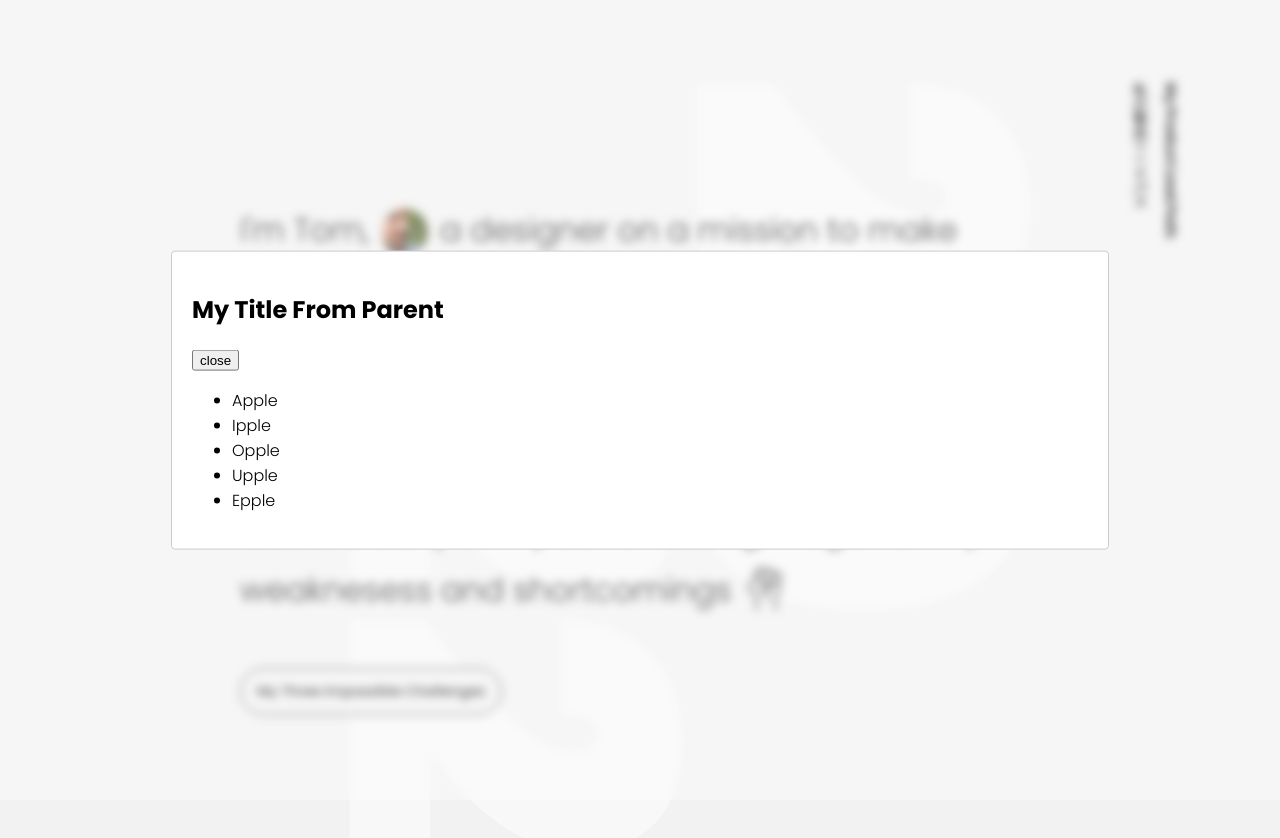
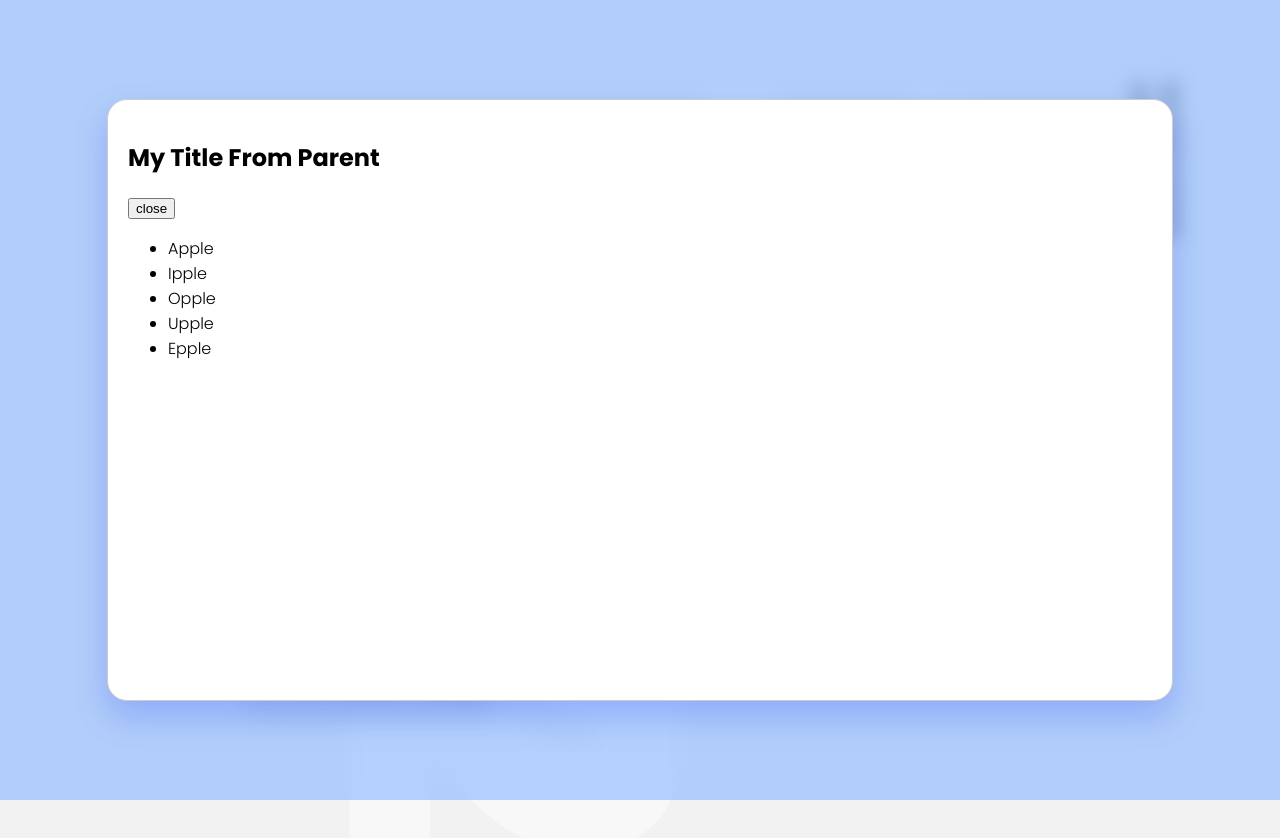
Before and after one commit to tombrewsviews/my-path, a React (Create React App) app: page / in a window 1280 px wide. Both pictures are taken after a click on the link 404 px from the left and 229 px from the top of the page. Shown: the top 838 px of the page. Built offline with nearby package versions, Linux system fonts and the light colour scheme.

Commit message:
base modal styling

```diff
--- a/src/components/modal.js
+++ b/src/components/modal.js
@@ -6,14 +6,17 @@ const customStyles = {
     top: "50%",
     left: "50%",
     right: "auto",
-    width: "70%",
     bottom: "auto",
-    marginRight: "-50%",
+    width: "80%",
+    height: "70%",
+    // marginRight: "-50%",
+    borderRadius: "20px",
     transform: "translate(-50%, -50%)",
+    boxShadow: "0px 16px 32px rgba(62,103,251,0.3)",
   },
   overlay: {
-    backdropFilter: "blur(5px)",
-    backgroundColor: "rgba(253,255,255,0.3)",
+    backdropFilter: "blur(10px)",
+    backgroundColor: "rgba(115,168,255,0.5)",
     zIndex: "5000",
   },
 };
@@ -35,6 +38,8 @@ function ModalFull(props) {
         onAfterOpen={(e) => afterOpenModal(e)}
         style={customStyles}
         ariaHideApp={false}
+        shouldCloseOnOverlayClick={true}
+        closeTimeoutMS={200}
       >
         <h2>{props.dynData.title}</h2>
         <button onClick={(e) => onModalClose(e)}>close</button>
--- a/src/index.css
+++ b/src/index.css
@@ -80,3 +80,16 @@ code {
   font-family: source-code-pro, Menlo, Monaco, Consolas, "Courier New",
     monospace;
 }
+
+.ReactModal__Overlay {
+  opacity: 0;
+  transition: opacity 200ms ease-in-out;
+}
+
+.ReactModal__Overlay--after-open {
+  opacity: 1;
+}
+
+.ReactModal__Overlay--before-close {
+  opacity: 0;
+}
```
